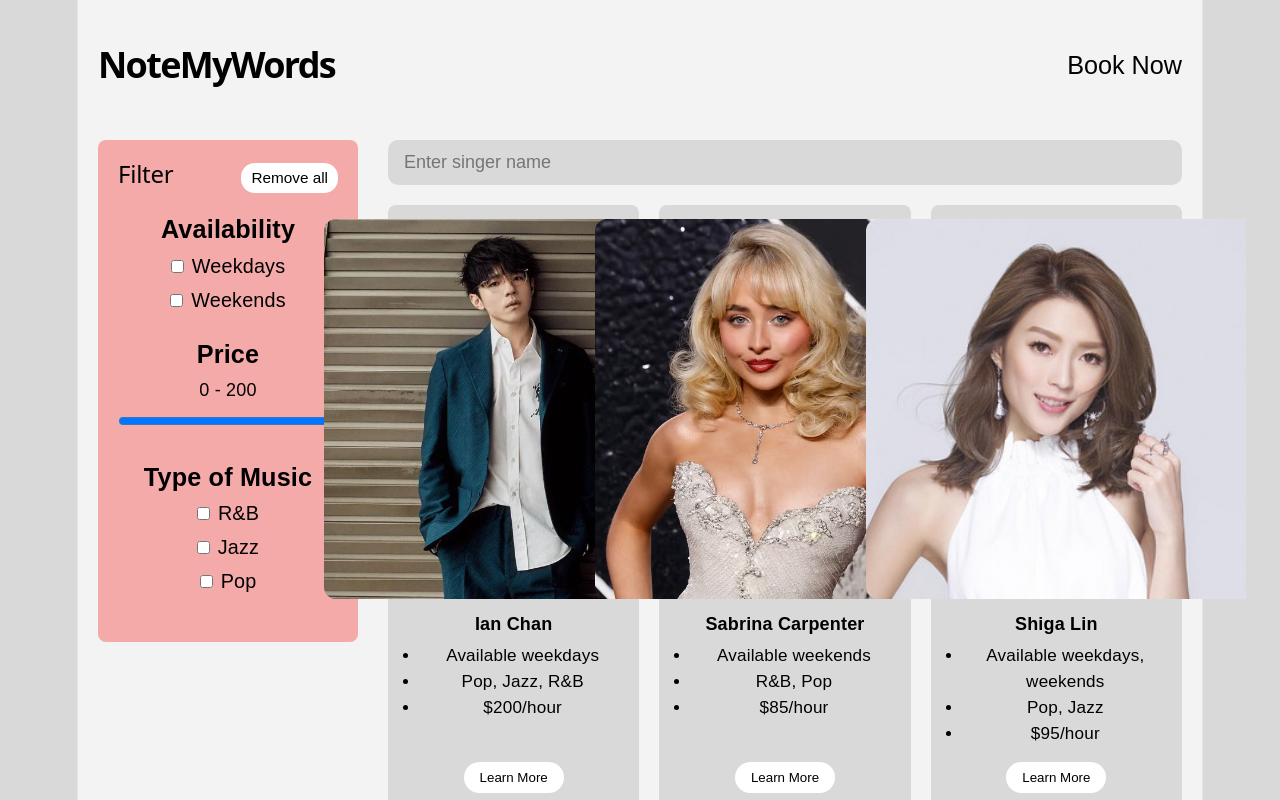
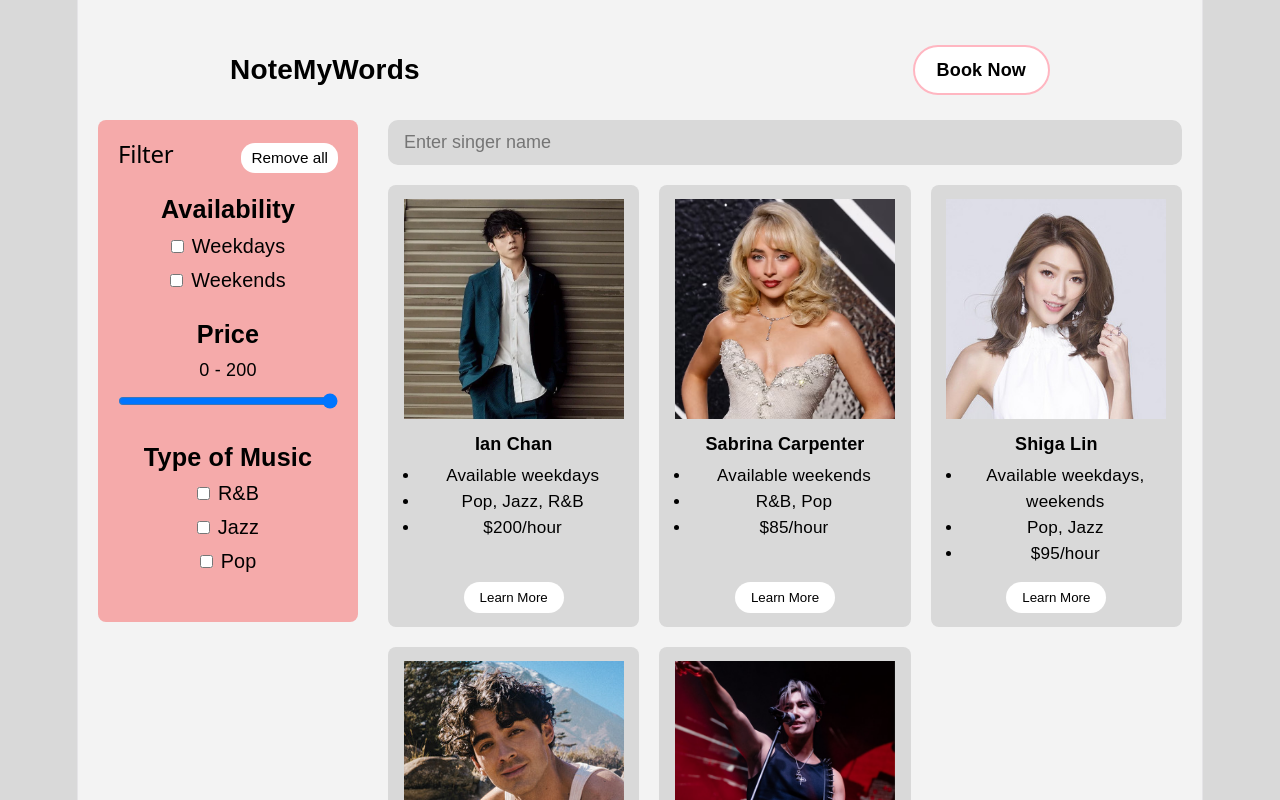
Before and after one commit to wyy01011/seg3125-lab8-group19, a React (Vite) app in the folder my-react-app/: page /browse in a window 1280 px wide. Shown: the top 800 px of the page. Built offline with nearby package versions, Linux system fonts and the light colour scheme.

Commit message:
Fixed image bugs and added link to logo

```diff
--- a/my-react-app/src/BrowseSingers.css
+++ b/my-react-app/src/BrowseSingers.css
@@ -17,27 +17,43 @@ body {
   padding: 20px;
 }
 
-.browse-header {
+/* Top bar — centered block */
+.nav {
   display: flex;
-  color: black;
   justify-content: space-between;
   align-items: center;
-  margin-bottom: 30px;
+
+  max-width: 900px;   /* controls how close to center */
+  margin: 0 auto;     /* centers the whole header */
+  padding: 25px 40px;
 }
 
 .logo {
-  font-size: 2rem;
-  font-weight: 700;
-  color: black;
+  font-size: 28px;
+  font-weight: bold;
+  text-decoration: none;
 }
 
-.book-btn {
-  background: none;
-  border: none;
-  font-size: 1.4rem;
-  cursor: pointer;
+.nav-book {
+  font-size: 18px;
+  font-weight: 600;
+  text-decoration: none;
   color: black;
+
+  background: white;
+  padding: 10px 22px;
+  border-radius: 30px;
+
+  border: 2px solid #ffb6c1;
+  transition: 0.25s ease;
 }
+
+.nav-book:hover {
+  background: #ffb6c1;
+  color: white;
+  border-color: #ffb6c1;
+}
+
 
 .browse-content {
   display: flex;
@@ -136,7 +152,7 @@ body {
   min-height: 380px;
 }
 
-.singer-image {
+.singer-image-browse {
   width: 100%;
   max-width: 220px;
   height: 220px;
--- a/my-react-app/src/BrowseSingers.jsx
+++ b/my-react-app/src/BrowseSingers.jsx
@@ -1,4 +1,5 @@
 import React, { useState } from "react";
+import { Link } from "react-router-dom";
 import "./BrowseSingers.css";
 
 const singersData = [
@@ -88,9 +89,10 @@ export default function BrowseSingers() {
 
   return (
     <div className="browse-page">
-      <header className="browse-header">
-        <h1 className="logo">NoteMyWords</h1>
-        <button className="book-btn">Book Now</button>
+      {/* Top Navigation */}
+      <header className="nav">
+        <Link className="logo" to="/">NoteMyWords</Link>
+        <Link className="nav-book" to="/browse">Book Now</Link>
       </header>
 
       <div className="browse-content">
@@ -186,7 +188,7 @@ export default function BrowseSingers() {
                     <img
                       src={singer.image}
                       alt={singer.name}
-                      className="singer-image"
+                      className="singer-image-browse"
                     />
 
                     <div className="singer-info">
--- a/my-react-app/src/Home.css
+++ b/my-react-app/src/Home.css
@@ -25,8 +25,10 @@ body {
 }
 
 .logo {
+  color: black;
   font-size: 28px;
   font-weight: bold;
+  text-decoration: none;
 }
 
 .nav-book {
--- a/my-react-app/src/home.jsx
+++ b/my-react-app/src/home.jsx
@@ -7,7 +7,7 @@ export default function Home() {
 
       {/* Top Navigation */}
       <header className="nav">
-        <h1 className="logo">NoteMyWords</h1>
+        <Link className="logo" to="/">NoteMyWords</Link>
         <Link className="nav-book" to="/browse">Book Now</Link>
       </header>
 
```
